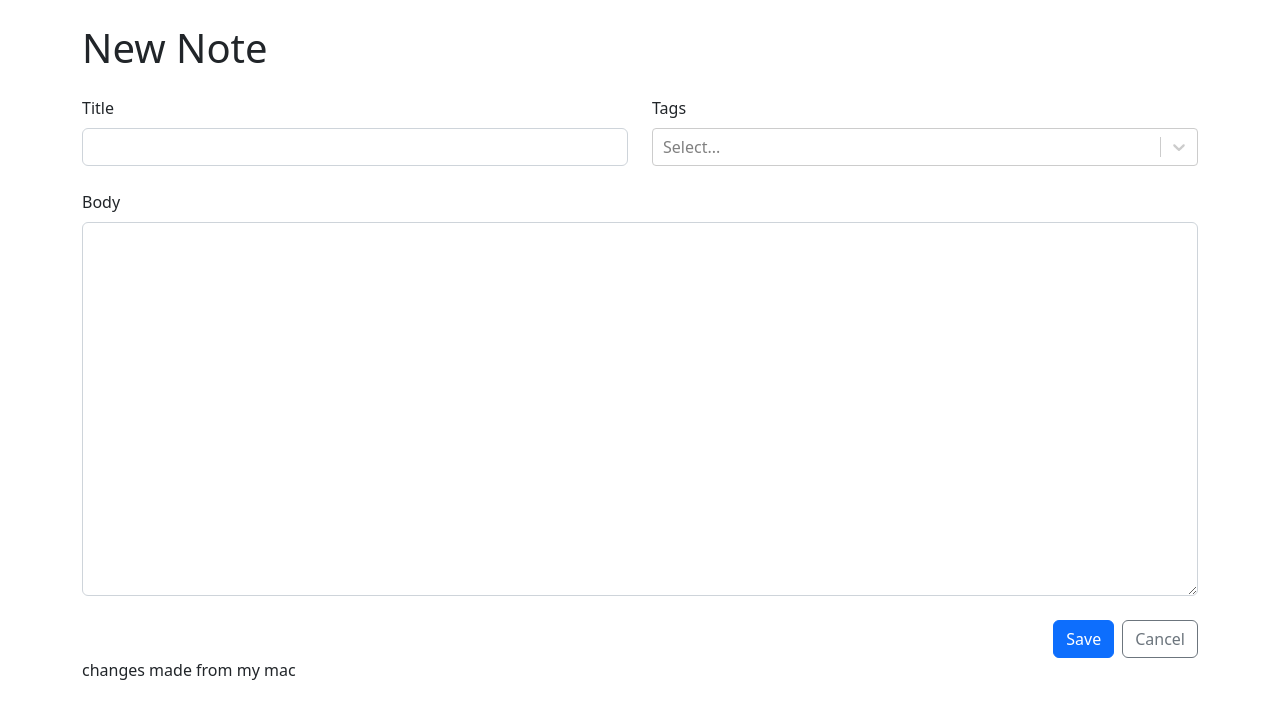
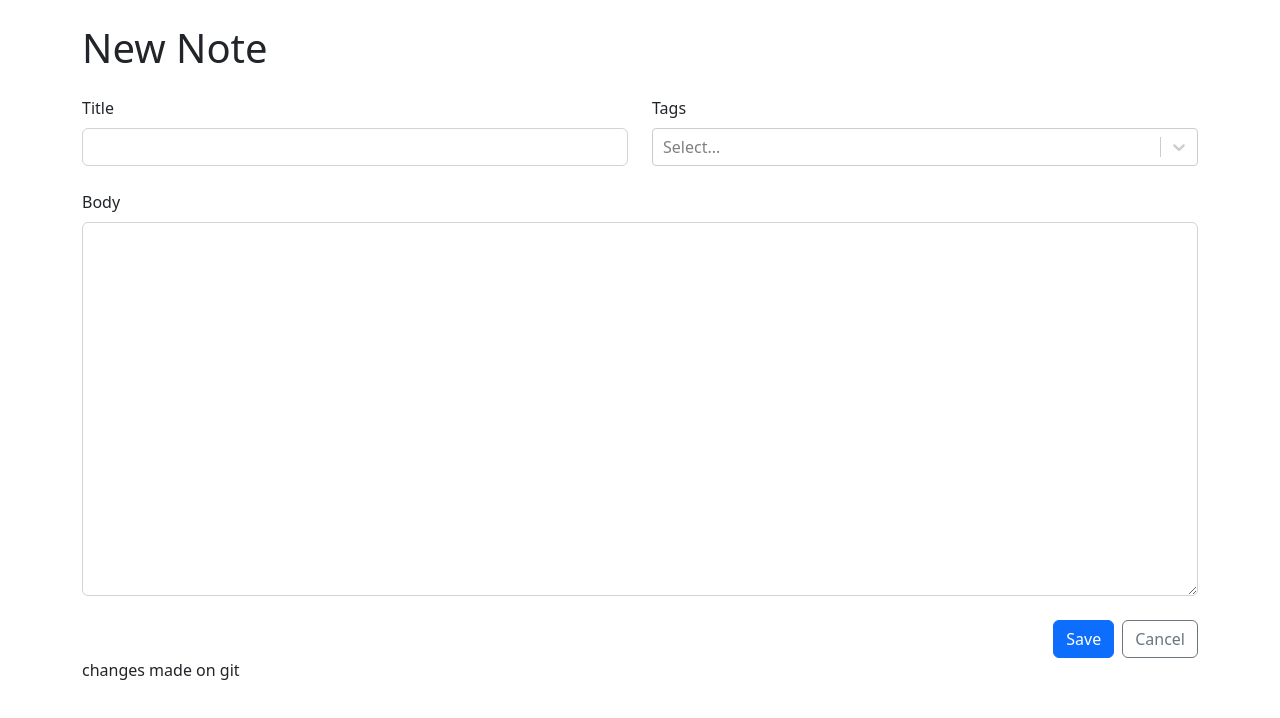
Before and after one commit to muhammadramzan10/notes-app, a React (Vite) app: page /new in a window 1280 px wide. Shown: the top 718 px of the page. Built offline with nearby package versions, Linux system fonts and the light colour scheme; the HTML template or start-up script is replaced by a standard one.

Commit message:
git changes

```diff
--- a/src/NewNote.tsx
+++ b/src/NewNote.tsx
@@ -5,7 +5,7 @@ export function NewNote(){
         <>
             <h1 className='mb-4'>New Note</h1>
             <NoteForm />
-            <p>changes made from my mac</p>
+            <p>changes made on git</p>
         </>
     )
 }
```
